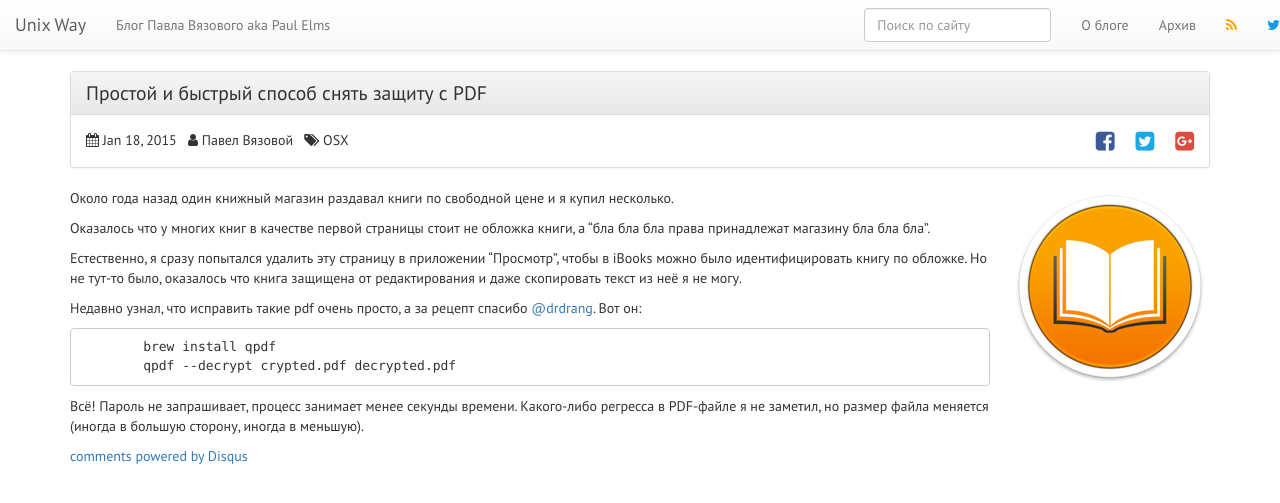
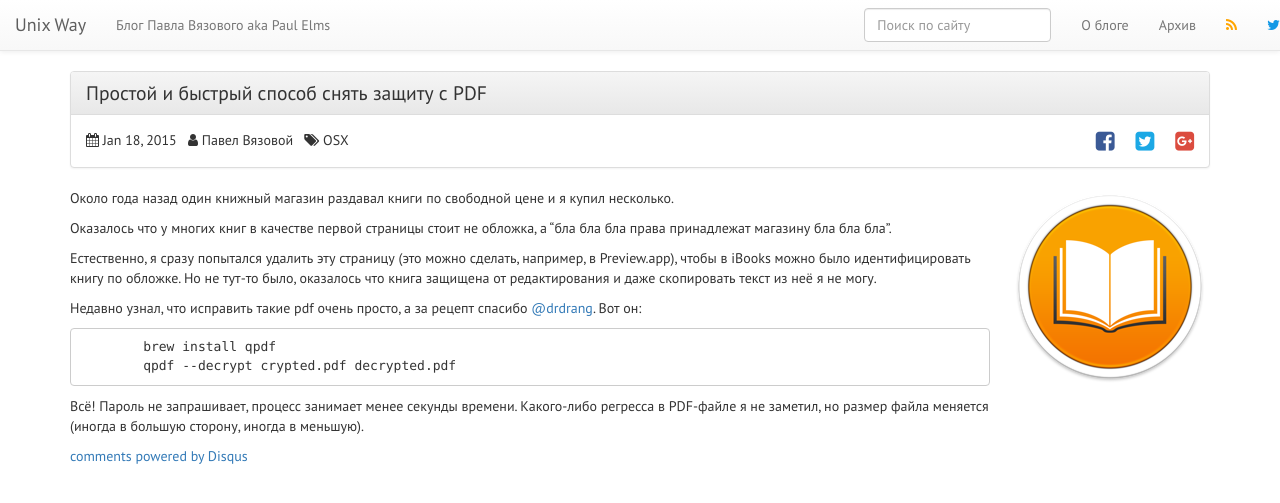
Before and after one commit to vyazovoi/vyazovoi.github.io, a Jekyll site: the page built from _posts/2015-01-18-drm-pdf.md, in a window 1280 px wide. Shown: the top 503 px of the page. Built offline with Jekyll 4.4.1, drawn with Linux system fonts in a browser that asks for light colours; nearby versions of some CDN libraries; Markdown is read by kramdown in place of the engine named in the settings; comment, search, counter and statistics services are not loaded.

```diff
--- a/_posts/2015-01-18-drm-pdf.md
+++ b/_posts/2015-01-18-drm-pdf.md
@@ -11,13 +11,10 @@ icon: iBooks_icon.png
 Около года назад один книжный магазин раздавал книги по свободной цене и
 я купил несколько.
 
-Оказалось что у многих книг в качестве первой страницы стоит не обложка
-книги, а "бла бла бла права принадлежат магазину бла бла бла".
+Оказалось что у многих книг в качестве первой страницы стоит не обложка, а "бла бла бла права принадлежат магазину бла бла бла".
 
-Естественно, я сразу попытался удалить эту страницу в приложении
-"Просмотр", чтобы в iBooks можно было идентифицировать книгу по обложке.
-Но не тут-то было, оказалось что книга защищена от редактирования и даже
-скопировать текст из неё я не могу.
+Естественно, я сразу попытался удалить эту страницу (это можно сделать, например, в Preview.app), чтобы в iBooks можно было идентифицировать книгу по обложке.
+Но не тут-то было, оказалось что книга защищена от редактирования и даже скопировать текст из неё я не могу.
 
 Недавно узнал, что исправить такие pdf очень просто, а за рецепт спасибо [@drdrang](http://www.leancrew.com/all-this/2015/01/another-way-to-dedrm-a-pdf/). Вот он:
 
```
